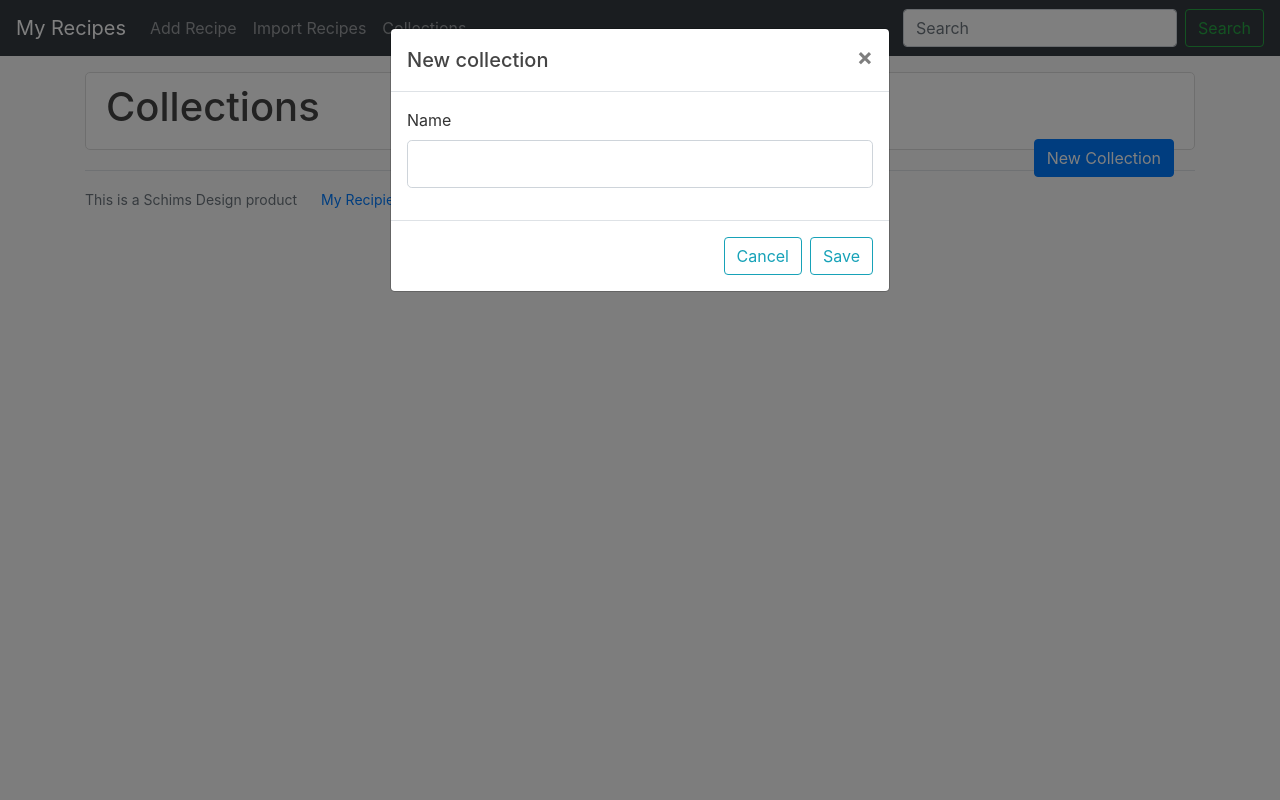
After one commit to MrPhil-S/MyRecipeSite, a Flask app: page /collections in a window 1280 px wide, after a click on "New Collection". The commit adds this page. Run offline with Flask 3, Linux system fonts and the light colour scheme; data that the repository does not hold is empty; some libraries are stand-ins or nearby versions.

Commit message:
Renames database elements  for consistency, adds Collection page, general fixes.

```diff
--- a/myrecipes/forms.py
+++ b/myrecipes/forms.py
@@ -37,9 +37,7 @@ class edit_recipe_form(FlaskForm):
     ingredient = StringField('Ingredient')#, validators=[Length(min=1, max=100)])
     ingredient_note = StringField('Note')#, validators=[Length(min=1, max=100)])
     ingredient_bulk = TextAreaField('Ingredients (Add each on a new line)')#, validators=[Length(min=1, max=100)])
-
     instructions = TextAreaField('Instructions')#, validators=[Length(min=1, max=9000)])
-
     prep_time = StringField('Prep Time')#, validators=[Length(min=2, max=9000)])
     cook_time = StringField('Cook Time')#, validators=[Length(min=2, max=9000)])
     additional_time = StringField('Additional Time')#, validators=[Length(min=2, max=9000)])
@@ -51,3 +49,6 @@ class edit_recipe_form(FlaskForm):
     image = FileField('Change Image', validators=[FileAllowed(['jpg', 'png', 'jpeg'])])  #Validator issue: upon render_template, the ingredient values will not re-load into the ajax fields
     pdf = FileField('Upload recipe PDF', validators=[FileAllowed(['pdf'])])
     submit = SubmitField("Save Changes")
+
+class add_collection_form(FlaskForm):
+    collection_name = StringField('Name')#, validators=[DataRequired(), Length(min=2, max=200)])
--- a/myrecipes/routes.py
+++ b/myrecipes/routes.py
@@ -7,11 +7,12 @@ from werkzeug.utils import secure_filename
 
 #import secrets
 from myrecipes import app, db, get_recipies
-from myrecipes.forms import add_recipe_form, edit_recipe_form
-from myrecipes.models import (Collection, Cuisine, Page_View, Recipe,
-                              Recipe_Cooked_Date, Recipe_Ingredient,
+from myrecipes.forms import (add_collection_form, add_recipe_form,
+                             edit_recipe_form)
+from myrecipes.models import (Collection, Cuisine, Recipe, Recipe_Ingredient,
                               Recipe_Instruction, Recipe_Plan_Date,
-                              recipe_collection)
+                              recipe_collection, recipe_cooked_date,
+                              recipe_view_date)
 
 
 @app.route('/setup')
@@ -32,15 +33,37 @@ def home():
     if request.method == 'POST':
         search_for = request.form['search_for']
         recipes = Recipe.query.join(Recipe_Ingredient).\
-            filter((Recipe_Ingredient.name_written == search_for )|( Recipe.name.contains(search_for))).all()
+            filter((Recipe_Ingredient.name_written == search_for )|
+                   ( Recipe.name.contains(search_for))
+                   ).all()
         return render_template('home.html', recipes=recipes)
     return render_template('home.html', recipes=recipes, title='Recipes')
 
 
 @app.route('/import_recipes')
 def import_recipes():
-    #return get_recipies.main()
     return render_template('import_recipes.html')
+
+@app.route('/collections', methods=['GET', 'POST'])
+def collections():
+    form = add_collection_form()
+    collections = Collection.query.order_by(Collection.collection_name.asc()).all()
+
+    if form.validate_on_submit():
+        # Get populted form data
+        collection_name = request.form['collection_name']
+
+        # Add new collection to DB
+        collection = Collection(collection_name=collection_name)
+        db.session.add(collection)
+        db.session.flush()
+        db.session.refresh(collection)
+        db.session.commit()
+        flash(f'___ added', 'success')
+
+
+        return redirect(url_for('collections', collections=collections))
+    return render_template('collections.html', collections=collections, title='Collections', form=form)
 
 @app.route('/import_recipes/process/<int:option>', methods=['GET', 'POST'])
 def process_recipes(option):
@@ -68,11 +91,12 @@ def recipe(recipe_id):
 
     recipe = Recipe.query.get_or_404(recipe_id)
 
-    page_view = Page_View(recipe_id=recipe_id)
-    db.session.add(page_view)
+    recipe_view_dt = recipe_view_date(recipe_id=recipe_id)
+    db.session.add(recipe_view_dt)
     db.session.commit()
-    view_count = Page_View.query.filter_by(recipe_id=recipe_id).count()
-    cook_count = Recipe_Cooked_Date.query.filter_by(recipe_id=recipe.recipe_id).count()
+
+    view_count = recipe_view_date.query.filter_by(recipe_id=recipe_id).count()
+    cook_count = recipe_cooked_date.query.filter_by(recipe_id=recipe.recipe_id).count()
     image_file = url_for('static', filename='recipe_images/' + recipe.image_file)
     ingredients = Recipe_Ingredient.query.filter_by(recipe_id=recipe_id).all()
     instructions = Recipe_Instruction.query.filter_by(recipe_id=recipe_id, type=1).all()
@@ -95,8 +119,6 @@ def recipe(recipe_id):
             break
 
 
-
-
     if request.method == 'POST':
         button_action = request.form.get('button_action')
 
@@ -115,7 +137,7 @@ def recipe(recipe_id):
             flash(f'Removed from plan', 'success')
 
         elif button_action == 'mark_cooked':
-            add_date = Recipe_Cooked_Date(recipe_id=recipe.recipe_id)
+            add_date = recipe_cooked_date(recipe_id=recipe.recipe_id)
             db.session.add(add_date)
             flash(f'Marked as cooked', 'success')
 
@@ -123,7 +145,6 @@ def recipe(recipe_id):
             return "Invalid action"
         db.session.commit()
         return redirect(url_for('recipe', recipe_id=recipe_id, is_planned=is_planned))
-
     return render_template('recipe.html', recipe=recipe, note_from_user_list=note_from_user_list, ingredients=ingredients, instructions=instructions, source_notes=source_notes, title=recipe.name, image_file=image_file, view_count=view_count, cuisine_name=cuisine_name, collections=collections, cook_count=cook_count, is_planned=is_planned, recipe_pdf=recipe_pdf)
 
 
@@ -461,6 +482,7 @@ def delete_recipe(recipe_id):
     db.session.delete(recipe)
     Recipe_Ingredient.query.filter_by(recipe_id=recipe_id).delete()
     Recipe_Instruction.query.filter_by(recipe_id=recipe_id).delete()
+    #TODO: add additional child table records to delete (ex recipe_collection)
 
     db.session.commit()
 
--- /dev/null
+++ b/myrecipes/templates/collections.html
@@ -0,0 +1,72 @@
+{% extends "layout.html" %}
+
+{% block content %}
+
+<script>
+$(document).ready( function () {
+    $('#myTable').DataTable();
+} );
+</script>
+
+<div class="content-section">
+
+    <h1>Collections</h1>
+    <button class="btn btn-primary float-right mb-3" data-toggle="modal" data-target="#AddCollection">New Collection</button>
+
+    {% if collections %}
+      <table id="myTable" class="display">
+        <thead>
+            <tr>
+                <th>Collection Name</th>
+                <th>Create Date</th>
+            </tr>
+        </thead>
+        <tbody>
+          {% for collection in collections %}
+            <tr>
+                <td>{{ collection.collection_name }}</td>
+                <td>{{ collection.create_dt }}</td>
+            </tr>
+          {% endfor %}
+        </tbody>
+    </table>
+    {% endif %}
+</div>
+
+<!-- Modal -->
+<div class="modal fade" id="AddCollection" tabindex="-1" role="dialog" aria-labelledby="AddCollection" aria-hidden="true">
+  <div class="modal-dialog" role="document">
+    <div class="modal-content">
+      <div class="modal-header">
+        <h5 class="modal-title" id="AddCollection">New collection</h5>
+        <button type="button" class="close" data-dismiss="modal" aria-label="Close">
+          <span aria-hidden="true">&times;</span>
+        </button>
+      </div>
+      <form action="" method="POST" enctype="multipart/form-data">
+        {{form.hidden_tag()}}
+        <div class="modal-body">
+          <div class="form-group ">
+            {{ form.collection_name.label(class="form-control-label") }}
+            {% if form.collection_name.errors %}
+              {{ form.collection_name(class="form-control form-control-lg is-invalid ") }}
+              <div class="invalid-feedback">
+                {% for error in form.collection_name.errors %}
+                  <span>{{ error }}</span>
+                {% endfor %}
+              </div>
+            {% else %}
+              {{ form.collection_name(class="form-control form-control-lg") }}
+            {% endif %}
+          </div>
+        </div>
+        <div class="modal-footer">
+          <button type="button" class="btn btn-outline-info" data-dismiss="modal">Cancel</button>
+            <input type="submit" class="btn btn-outline-info" value="Save">
+        </div>
+    </form>
+    </div>
+  </div>
+</div>
+
+{% endblock %}
--- a/myrecipes/templates/edit_recipe.html
+++ b/myrecipes/templates/edit_recipe.html
@@ -325,7 +325,7 @@
         Are you sure you want to delete {{ recipe.name }}?
       </div>
       <div class="modal-footer">
-        <button type="button" class="btn btn-secondary" data-dismiss="modal">Cancel</button>
+        <button type="button" class="btn btn-outline-info" data-dismiss="modal">Cancel</button>
         <form action="{{ url_for('delete_recipe', recipe_id=recipe.recipe_id) }}" method="POST">
           <input type="submit" class="btn btn-danger" value="Confirm Delete">
         </form>
--- a/myrecipes/templates/home.html
+++ b/myrecipes/templates/home.html
@@ -11,7 +11,7 @@
             placeholder="Search by recipe name or ingredient">
     </div>
     <button type="submit" class="btn btn-outline-info mb-4 mr-3">Search</button>
-    <span class="btn mb-4"> Clear </span>
+    <input type="reset" value="Clear" class="btn mb-4">
 </form>
 
 {% if recipe_results %}
--- a/myrecipes/templates/layout.html
+++ b/myrecipes/templates/layout.html
@@ -20,8 +20,9 @@
 
     <script type="text/javascript" src="{{ url_for('static', filename='bootstrap-multiselect.js') }}"></script>
 
-    <!-- local CSS-->
-
+    <!-- Datatables  -->
+    <link rel="stylesheet" href="https://cdn.datatables.net/1.13.6/css/jquery.dataTables.css" />
+    <script src="https://cdn.datatables.net/1.13.6/js/jquery.dataTables.js"></script>
 
 
 
@@ -56,6 +57,9 @@
             </li>
             <li class="nav-item">
               <a class="nav-link" href="{{ url_for('import_recipes') }}">Import Recipes</a>
+            </li>
+            <li class="nav-item">
+              <a class="nav-link" href="{{ url_for('collections') }}">Collections</a>
             </li>
           </ul>
           <form class="form-inline my-2 my-lg-0">
```
Also changed, not shown: myrecipes/models.py (+8 -9 lines), myrecipes/templates/recipe.html (line endings or trailing spaces).
